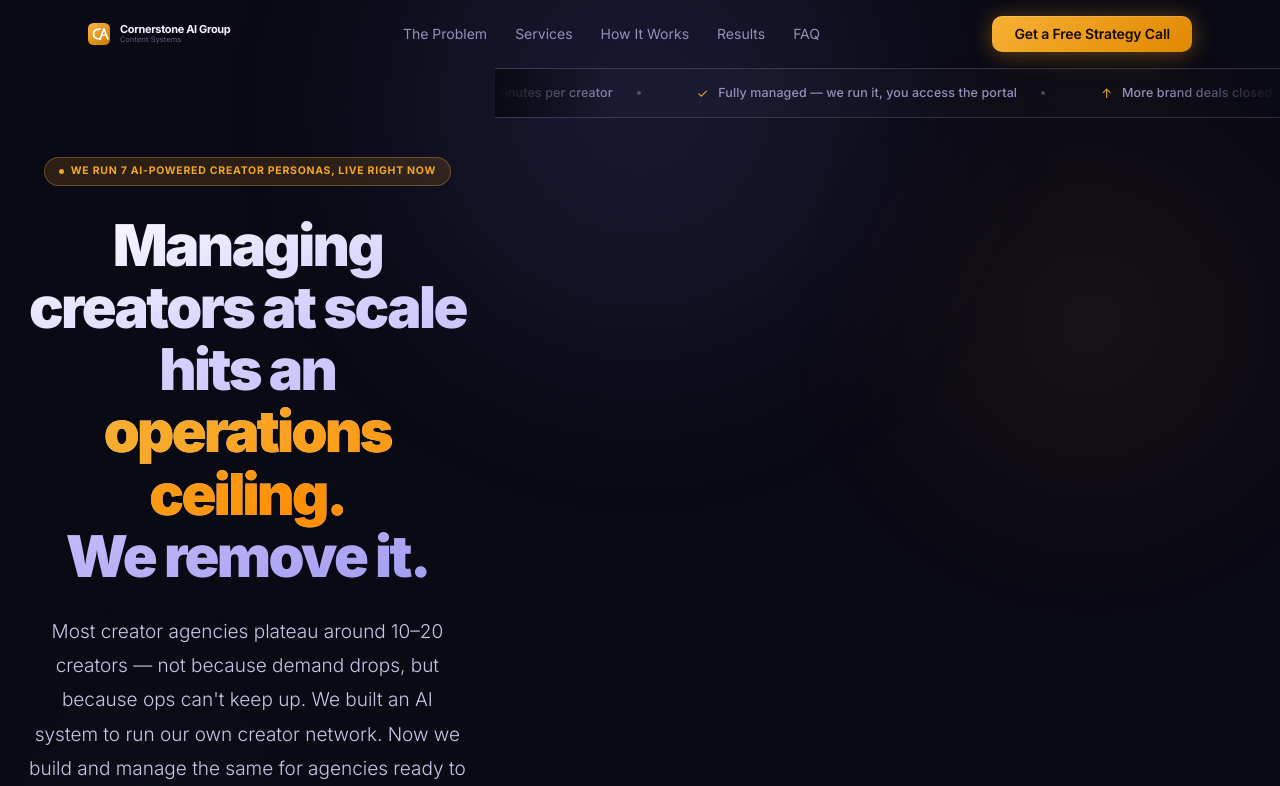
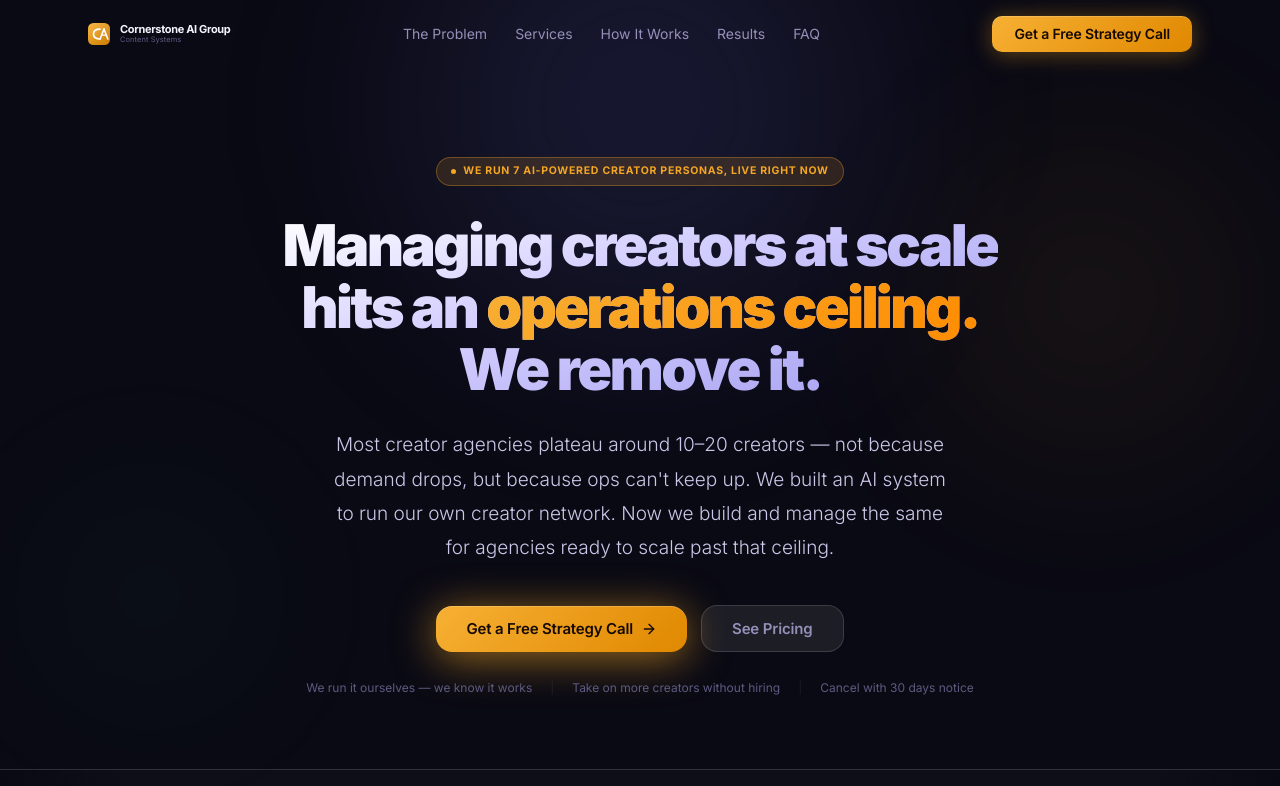
Before and after one commit to 100492107/caig-website, a React (Vite) app: page / in a window 1280 px wide. Shown: the top 786 px of the page. Built offline with nearby package versions, Linux system fonts and the light colour scheme.

Commit message:
fix: hero flex-direction column, ticker sits below copy not beside it

```diff
--- a/src/index.css
+++ b/src/index.css
@@ -194,7 +194,10 @@ h1, h2, h3 { font-weight: 800; letter-spacing: -.05em; line-height: 1.06; }
 /* ── HERO ───────────────────────────────────── */
 .hero {
   position: relative;
-  display: flex; align-items: flex-start; overflow: hidden;
+  display: flex;
+  flex-direction: column;
+  align-items: stretch;
+  overflow: hidden;
   padding-top: var(--nav-h);
 }
 .hero-bg { position: absolute; inset: 0; overflow: hidden; pointer-events: none; }
```
